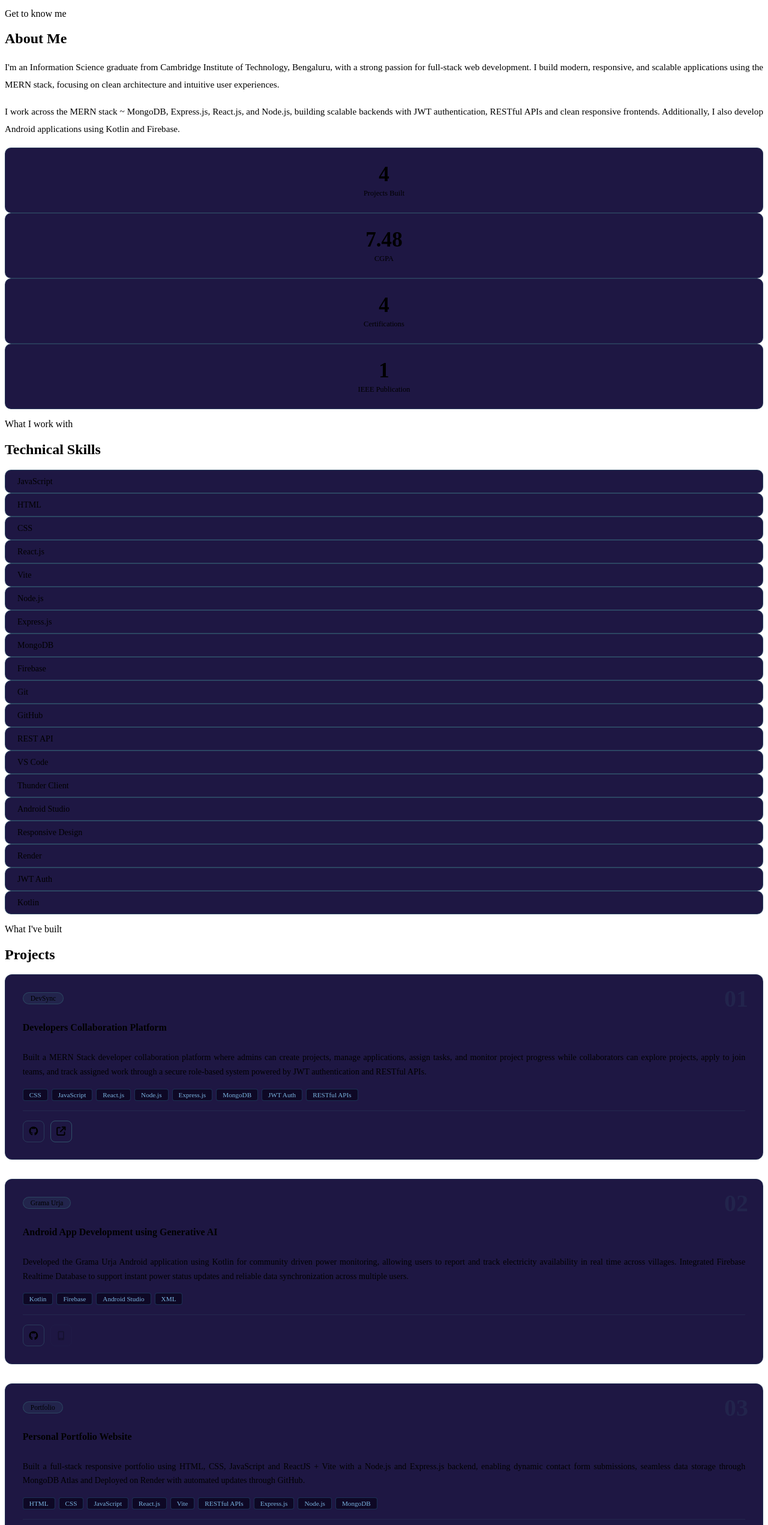
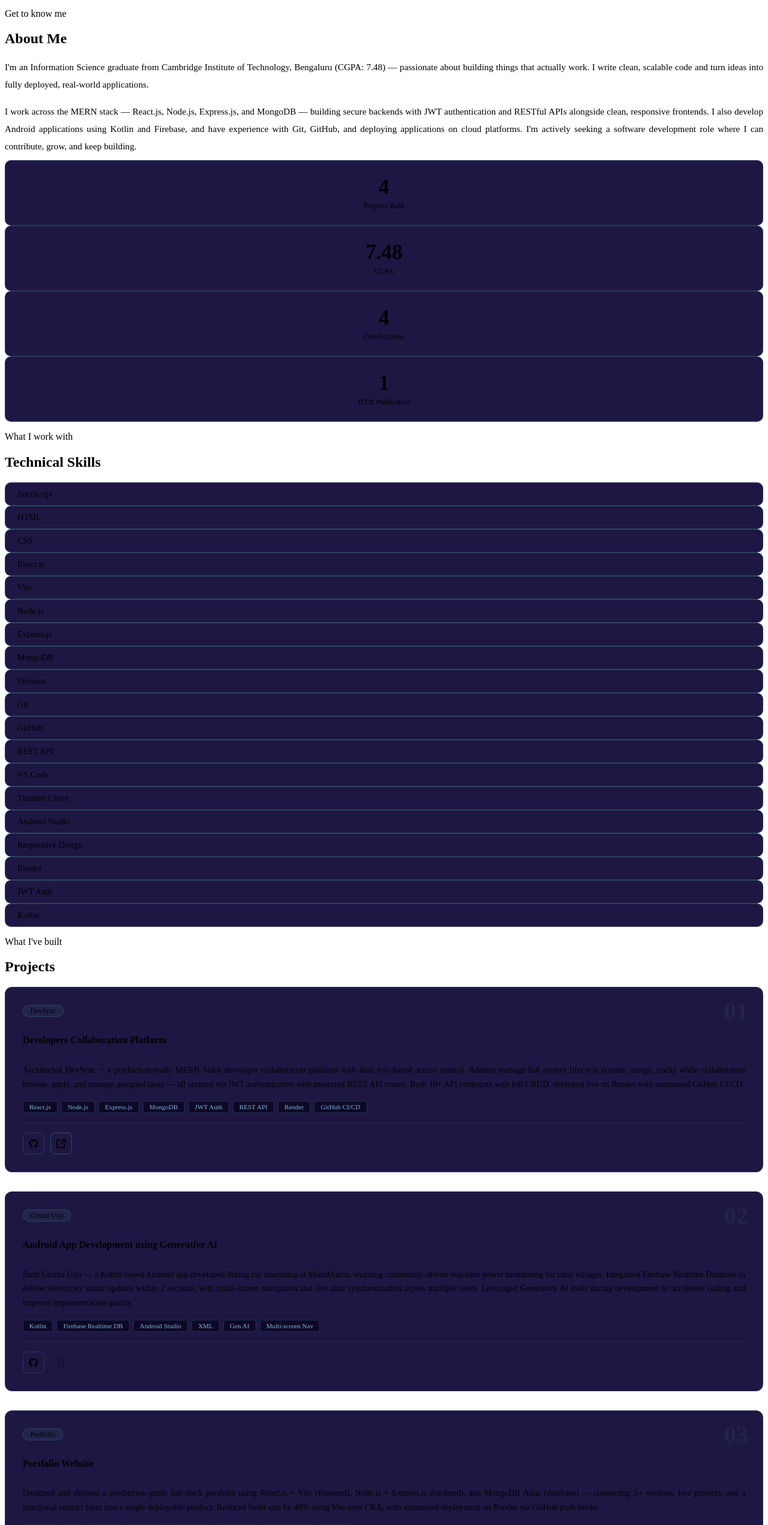
Before and after one commit to yashwanthi1128/Yashwanthi-Portfolio, a React (Vite) app: page / in a window 1280 px wide. Shown: the part 884-3426 px from the top of the page at 60% size. Built offline with nearby package versions, Linux system fonts and the light colour scheme; the HTML template or start-up script is replaced by a standard one.

Commit message:
text edited

```diff
--- a/src/components/About.jsx
+++ b/src/components/About.jsx
@@ -22,20 +22,23 @@ export default function About() {
   className="fade-in about-grid"
 >
           <div>
-            <p style={{lineHeight:1.9, marginBottom:'1rem', fontSize:'0.95rem', textAlign:'justify'}}>
-              I'm an <span className="about-highlight">Information Science graduate</span> from
-              Cambridge Institute of Technology, Bengaluru, with a strong passion for full-stack
-              web development. I build modern, responsive, and scalable applications using the
-              MERN stack, focusing on clean architecture and intuitive user experiences.
-            </p>
-            <p style={{lineHeight:1.9, marginBottom:'1rem', fontSize:'0.95rem', textAlign:'justify'}}>
-              I work across the <span className="about-highlight">MERN stack</span> ~ MongoDB,
-              Express.js, React.js, and Node.js, building scalable backends with JWT
-              authentication, RESTful APIs and clean responsive frontends. Additionally,
-              I also develop
-              <span className="about-highlight"> Android applications</span> using Kotlin and Firebase.
-            </p>
-          </div>
+  <p style={{lineHeight:1.9, marginBottom:'1rem', fontSize:'0.95rem', textAlign:'justify'}}>
+    I'm an <span className="about-highlight">Information Science graduate</span> from
+    Cambridge Institute of Technology, Bengaluru (CGPA: 7.48) — passionate about
+    building things that actually work. I write clean, scalable code and turn
+    ideas into fully deployed, real-world applications.
+  </p>
+  <p style={{lineHeight:1.9, marginBottom:'0.5rem', fontSize:'0.95rem', textAlign:'justify'}}>
+    I work across the <span className="about-highlight">MERN stack</span> — React.js,
+    Node.js, Express.js, and MongoDB — building secure backends with JWT authentication
+    and RESTful APIs alongside clean, responsive frontends. I also develop{' '}
+    <span className="about-highlight">Android applications</span> using Kotlin and
+    Firebase, and have experience with Git, GitHub, and deploying applications on
+    cloud platforms. I'm actively seeking a{' '}
+    <span className="about-highlight">software development role</span> where I can
+    contribute, grow, and keep building.
+  </p>
+</div>
           <div className="about-stats">
             {[
               { num:'4',    label:'Projects Built'   },
--- a/src/components/Contact.jsx
+++ b/src/components/Contact.jsx
@@ -105,9 +105,7 @@ export default function Contact() {
           <div>
             <p style={{lineHeight:1.9, marginBottom:'1rem', fontSize:'0.95rem', textAlign:'justify'}}>
               I'm a fresh graduate actively looking for{' '}
-              <span className="about-highlight"><strong>software development roles</strong></span>,
-              I love building things that actually work and solve real problems, and I'm ready
-              to contribute from day one. My inbox is always open ~ I'll get back to you within 24 hours!
+              <span className="about-highlight"><strong>software development roles</strong></span>{' '} ~ I build things that ship, not just things that run locally. My code is live, my inbox is open, and I respond within 24 hours.
             </p>
             {[
               { icon:'fa-solid fa-envelope',     href:'mailto:yashwanthi1128@gmail.com',              text:'yashwanthi1128@gmail.com'           },
--- a/src/components/Internship.jsx
+++ b/src/components/Internship.jsx
@@ -37,8 +37,19 @@ export default function Internship() {
               MindMatrix ~ CL Infotech Pvt.Ltd, Bengaluru
             </div>
             <div style={{fontSize:'0.88rem', lineHeight:1.8, textAlign:'justify'}}>
-              Developed <span className="about-highlight"><strong>Grama Urja</strong></span>,  a Kotlin-based Android application that enables community-driven monitoring of electricity availability across rural areas. Integrated Firebase Realtime Database to provide real-time power status reporting and instant synchronization among users from different villages. Designed an intuitive mobile interface for seamless outage reporting and status tracking, improving accessibility and user participation. The platform promotes transparency and faster community awareness during power disruptions through reliable, location-based power monitoring.
-            </div>
+  Developed <span className="about-highlight"><strong>Grama Urja</strong></span>,
+  a Kotlin-based Android application for community-driven real-time electricity
+  monitoring across rural villages. Integrated{' '}
+  <span className="about-highlight">Firebase Realtime Database</span> to deliver
+  live power status updates within <span className="about-highlight">2 seconds</span>{' '}
+  of a report, with instant data synchronization across multiple concurrent users
+  from geographically distributed locations. Designed{' '}
+  <span className="about-highlight">2+ multi-screen navigation flows</span> using
+  Android Studio with XML layouts, ensuring an intuitive UI for non-technical
+  rural users to report and track outages in under 3 taps. Leveraged{' '}
+  <span className="about-highlight">Generative AI tools</span> to accelerate
+  development cycles and improve overall implementation quality.
+</div>
           </div>
         </div>
       </div>
--- a/src/components/Projects.jsx
+++ b/src/components/Projects.jsx
@@ -2,31 +2,37 @@ import { useEffect, useRef } from 'react'
 
 const PROJECTS = [
   {
-    num:'01', tag:'DevSync', title:'Developers Collaboration Platform',
-    desc:'Built a MERN Stack developer collaboration platform where admins can create projects, manage applications, assign tasks, and monitor project progress while collaborators can explore projects, apply to join teams, and track assigned work through a secure role-based system powered by JWT authentication and RESTful APIs.',
-    tech:['CSS','JavaScript','React.js','Node.js','Express.js','MongoDB','JWT Auth','RESTful APIs'],
-    github:'https://github.com/yashwanthi1128/devsync',
-    live:'https://devsync-my-frontend.onrender.com/',
+    num: '01',
+    tag: 'DevSync',
+    title: 'Developers Collaboration Platform',
+    desc: 'Architected DevSync ~ a production-ready MERN Stack developer collaboration platform with dual role-based access control. Admins manage full project lifecycle (create, assign, track) while collaborators browse, apply, and manage assigned tasks — all secured via JWT authentication with protected REST API routes. Built 10+ API endpoints with full CRUD, deployed live on Render with automated GitHub CI/CD.',
+    tech: ['React.js', 'Node.js', 'Express.js', 'MongoDB', 'JWT Auth', 'REST API', 'Render', 'GitHub CI/CD'],
+    github: 'https://github.com/yashwanthi1128/DevSync',
+    live: 'https://yashwanthi-portfolio-isat.onrender.com/',
   },
   {
-    num:'02', tag:'Grama Urja', title:'Android App Development using Generative AI',
-    desc:'Developed the Grama Urja Android application using Kotlin for community driven power monitoring, allowing users to report and track electricity availability in real time across villages. Integrated Firebase Realtime Database to support instant power status updates and reliable data synchronization across multiple users.',
-    tech:['Kotlin','Firebase','Android Studio','XML'],
-    github:'https://github.com/yashwanthi1128/grama-urja',
-    live: null,
+  num: '02',
+  tag: 'Grama Urja',
+  title: 'Android App Development using Generative AI',
+  desc: 'Built Grama Urja — a Kotlin-based Android app developed during my internship at MindMatrix, enabling community-driven real-time power monitoring for rural villages. Integrated Firebase Realtime Database to deliver electricity status updates within 2 seconds, with multi-screen navigation and live data synchronization across multiple users. Leveraged Generative AI tools during development to accelerate coding and improve implementation quality.',
+  tech: ['Kotlin', 'Firebase Realtime DB', 'Android Studio', 'XML', 'Gen AI', 'Multi-screen Nav'],
+  github: 'https://github.com/yashwanthi1128/GramaUrja-App',
+  live: null,
   },
   {
-    num:'03', tag:'Portfolio', title:'Personal Portfolio Website',
-    desc:'Built a full-stack responsive portfolio using HTML, CSS, JavaScript and ReactJS + Vite with a Node.js and Express.js backend, enabling dynamic contact form submissions, seamless data storage through MongoDB Atlas and Deployed on Render with automated updates through GitHub.',
-    tech:['HTML','CSS','JavaScript','React.js','Vite','RESTful APIs','Express.js','Node.js','MongoDB'],
-    github:'https://github.com/yashwanthi1128',
-    live:'https://yashwanthi-portfolio.onrender.com/',
+    num:'03', tag:'Portfolio', title:'Portfolio Website',
+    desc:'Designed and shipped a production-grade full-stack portfolio using React.js + Vite (frontend), Node.js + Express.js (backend), and MongoDB Atlas (database) — connecting 5+ sections, live projects, and a functional contact form into a single deployable product. Reduced build size by 40% using Vite over CRA, with automated deployment on Render via GitHub push hooks',
+    tech: ['React.js','Vite','Node.js','Express.js','MongoDB','REST API','GitHub CI/CD','Render'],
+    github:'https://github.com/yashwanthi1128/Yashwanthi-Portfolio/',
+    live:'https://yashwanthi-portfolio-isat.onrender.com/',
   },
   {
-    num:'04', tag:'Web Interface', title:'Secure Blockchain-Based Protocol for CCN',
-    desc:'Contributed to the front-end development of a final-year group project using HTML and CSS, designing responsive user interfaces and enhancing the user experience for a web-based credential verification system. Published at IEEE ICBDS 2025.',
-    tech:['HTML','CSS','Responsive UI/UX'],
-    github:'https://github.com/yashwanthi1128',
+     num: '04',
+    tag: 'Web Interface',
+    title: 'Secure Blockchain-Based Protocol for CCN',
+    desc: 'Contributed front-end development to a final-year group research project — designing responsive HTML/CSS interfaces for a blockchain-based credential verification system using Ethereum smart contracts. Research published and presented at IEEE ICBDS 2025 International Conference.',
+    tech: ['HTML', 'CSS', 'Responsive UI/UX', 'Ethereum', 'IEEE Research'],
+    github: null,
     live: null,
   },
 ]
```
